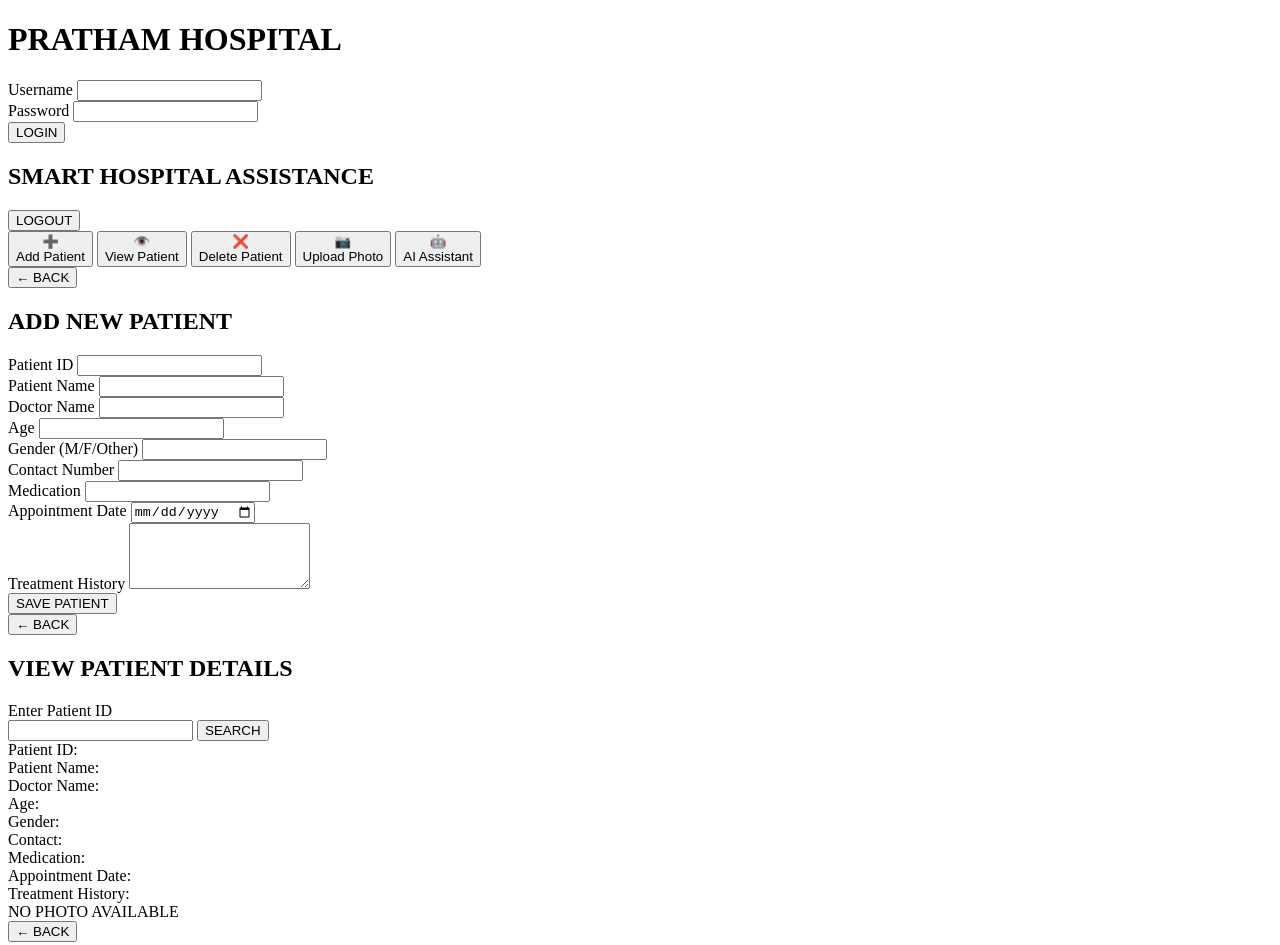
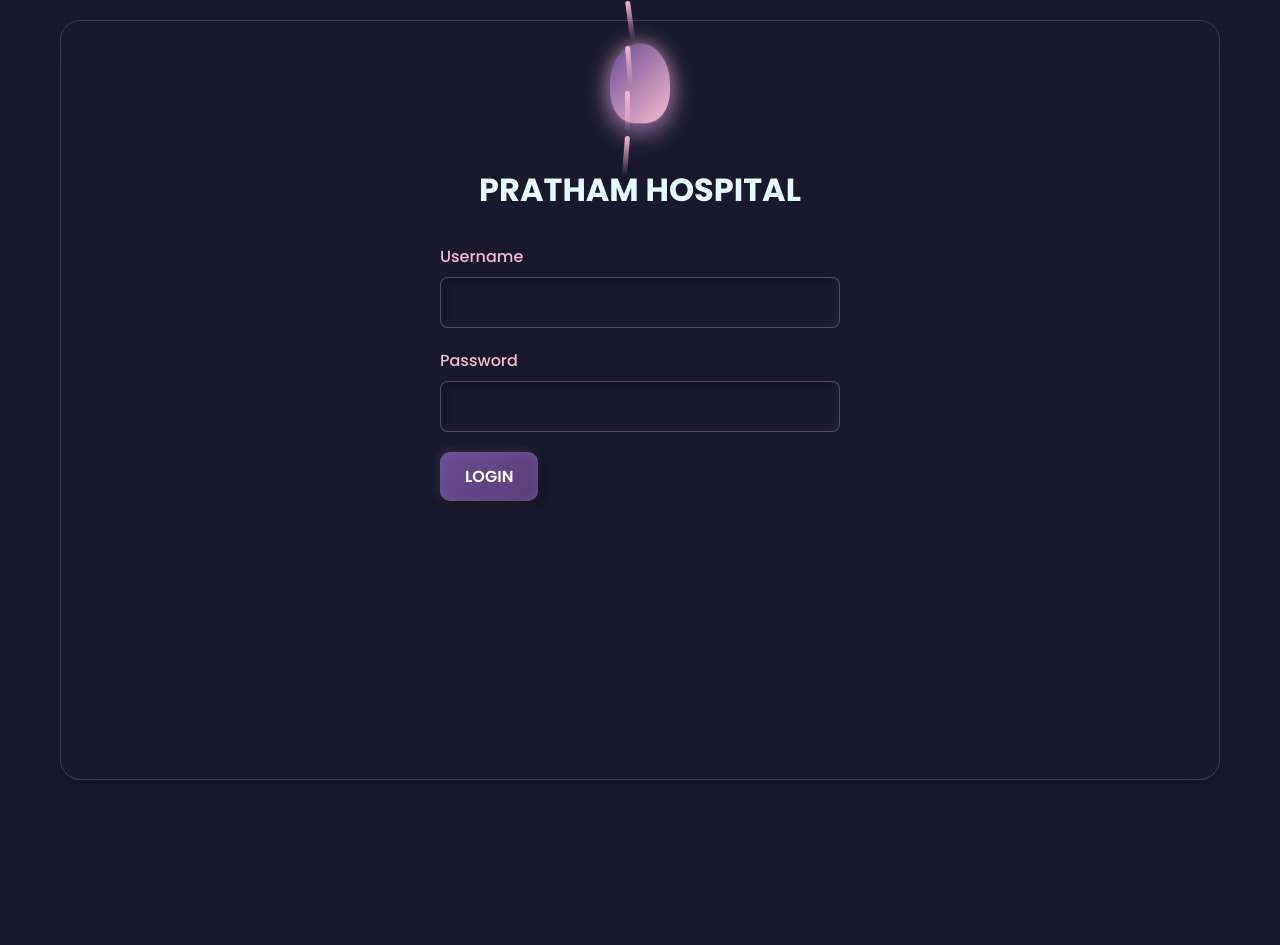
Before and after one commit to prathamshinde28052005/personalbrand, a plain HTML site: page index.htm in a window 1280 px wide. Shown: the top 945 px of the page. After the commit the page ends 800 px from the top, so only its background shows below. Drawn offline with Linux system fonts and the light colour scheme; some packages are replaced by stand-ins of ours; a script that the page names is missing.

Commit message:
Update index.html

```diff
--- a/index.htm
+++ b/index.htm
@@ -4,7 +4,7 @@
     <meta charset="UTF-8">
     <meta name="viewport" content="width=device-width, initial-scale=1.0">
     <title>SMART HOSPITAL ASSISTANCE</title>
-    <link rel="stylesheet" href="pp2.css">
+    <link rel="stylesheet" href="index.css">
     <link href="https://fonts.googleapis.com/css2?family=Poppins:wght@400;500;600;700&display=swap" rel="stylesheet">
     <script src="https://cdn.jsdelivr.net/npm/sweetalert2@11"></script>
 </head>
@@ -263,6 +263,6 @@
         </div>
     </div>
 
-    <script src="pp2.js"></script>
+    <script src="index.js"></script>
 </body>
 </html>
```
